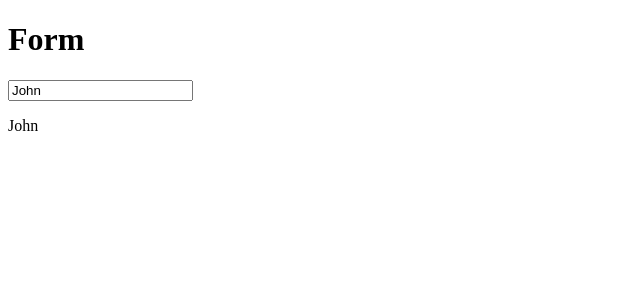
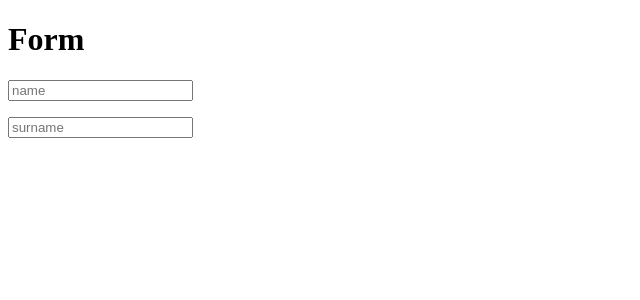
Before and after one commit to rtclub11140/tutor4dev_reacthook, a React (Create React App) app: page / in a window 1280 px wide. Shown: the top 300 px of the page, without its empty margins (0-640 px from the left). Built offline with nearby package versions, Linux system fonts and the light colour scheme.

Commit message:
use state multiple input in 1 form

```diff
--- a/src/components/Form.jsx
+++ b/src/components/Form.jsx
@@ -1,17 +1,16 @@
-import React, { useState } from "react";
+import React from "react";
+import Input from "./Input.jsx";
 
 export default function () {
-  const [name, setName] = useState("John");
-
-  function handleChange(e) {
-    console.log("e : ", e.target.value);
-    setName(e.target.value);
-  }
   return (
     <div>
       <h1>Form</h1>
-      <input onChange={handleChange} value={name} type="text" />
+      <Input name="name" />
+      <Input name="surname" />
+      {/* <input onChange={handleChangeName} value={name} type="text" />
+      <input onChange={handleChangeSurName} value={surName} type="text" />
       <p>{name}</p>
+      <p>{surName}</p> */}
     </div>
   );
 }
--- /dev/null
+++ b/src/components/Input.jsx
@@ -0,0 +1,23 @@
+import React, { useState } from "react";
+
+export default function (props) {
+  console.log(props);
+  const [name, setValue] = useState("");
+
+  function handleChange(e) {
+    console.log("e : ", e.target.value);
+    setValue(e.target.value);
+  }
+
+  return (
+    <div>
+      <input
+        placeHolder={props.name}
+        onChange={handleChange}
+        value={name}
+        type="text"
+      />
+      <p>{name}</p>
+    </div>
+  );
+}
```
